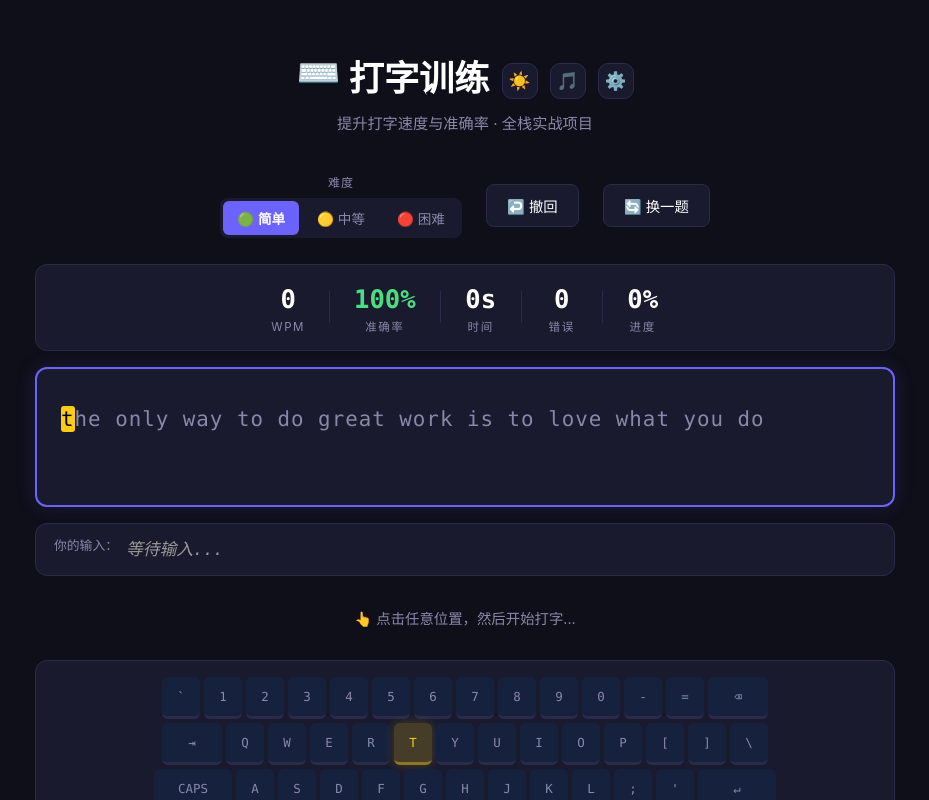
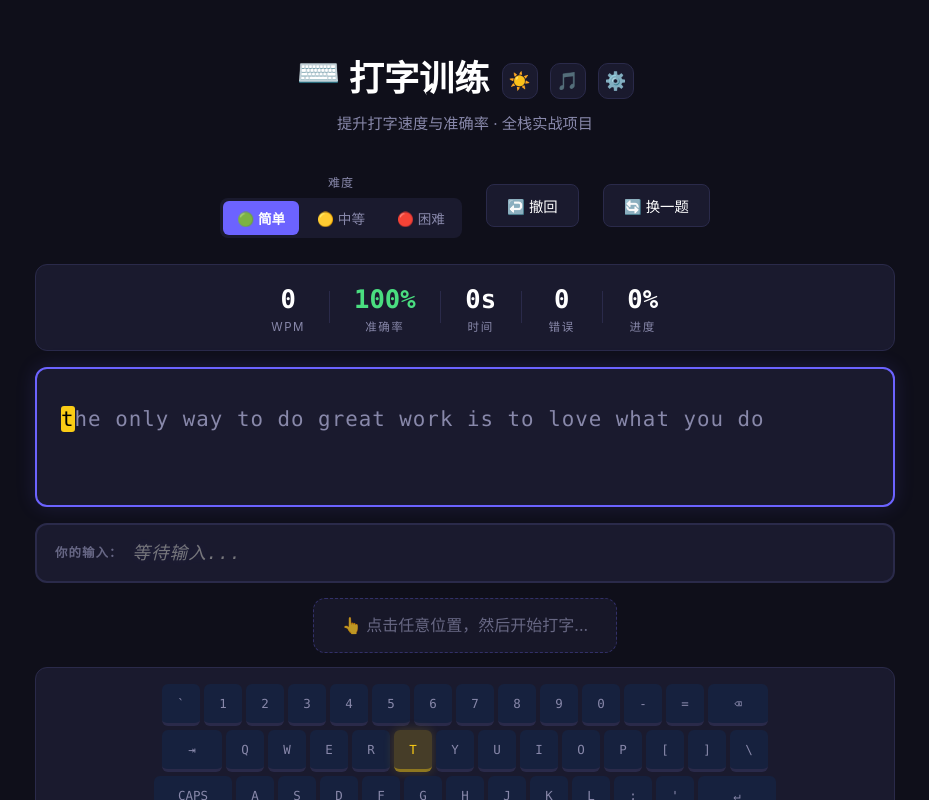
Before and after one commit to Zhoumornnig/typing-trainer, a React (Vite) app: page / in a window 1280 px wide. Shown: the top 800 px of the page, without its empty margins (175-1104 px from the left). Built offline with nearby package versions, Linux system fonts and the light colour scheme.

Commit message:
style: 美化输入提示和回显区域

```diff
--- a/src/App.css
+++ b/src/App.css
@@ -171,34 +171,43 @@ body:has(.settings-overlay) {
 /* ---- 用户输入实时回显 ---- */
 .user-input-preview {
   background: var(--bg-card);
-  border: 1px solid var(--border);
+  border: 2px solid var(--border);
   border-radius: var(--radius);
-  padding: 12px 18px;
+  padding: 14px 18px;
   margin-bottom: 12px;
   display: flex;
-  align-items: flex-start;
-  gap: 8px;
-  min-height: 44px;
+  align-items: center;
+  gap: 10px;
+  min-height: 48px;
+  transition: border-color 0.3s, box-shadow 0.3s;
 }
 
 .preview-label {
   color: var(--text-dim);
-  font-size: 0.8rem;
+  font-size: 0.78rem;
   white-space: nowrap;
-  line-height: 1.6;
+  font-weight: 600;
+  text-transform: uppercase;
+  letter-spacing: 1px;
+  opacity: 0.7;
 }
 
 .preview-text {
   color: var(--text-bright);
   font-family: 'Microsoft YaHei', 'PingFang SC', var(--font-mono);
-  font-size: 1.05rem;
+  font-size: 1.1rem;
+  font-weight: 500;
   word-break: break-all;
   flex: 1;
+  letter-spacing: 2px;
+  text-shadow: 0 0 8px rgba(108, 99, 255, 0.15);
 }
 
 .preview-placeholder {
   color: var(--text-muted);
   font-style: italic;
+  letter-spacing: 1px;
+  animation: hintPulse 2s ease-in-out infinite;
 }
 
 /* 字符样式 */
@@ -255,16 +264,31 @@ body:has(.settings-overlay) {
 
 .hint {
   color: var(--text-dim);
-  font-size: 0.9rem;
+  font-size: 1rem;
   user-select: none;
+  padding: 14px 28px;
+  background: var(--bg-card);
+  border: 1px dashed var(--border);
+  border-radius: 12px;
+  animation: hintPulse 2s ease-in-out infinite;
 }
 
 .hint.typing {
   color: var(--accent-light);
+  border-color: var(--accent);
+  background: var(--bg-card2);
+  animation: none;
+}
+
+@keyframes hintPulse {
+  0%, 100% { opacity: 0.6; border-color: var(--border); }
+  50% { opacity: 1; border-color: var(--accent); }
 }
 
 .cursor-blink {
   animation: blink 0.8s step-end infinite;
+  color: var(--accent-light);
+  font-weight: bold;
 }
 
 @keyframes blink {
```
